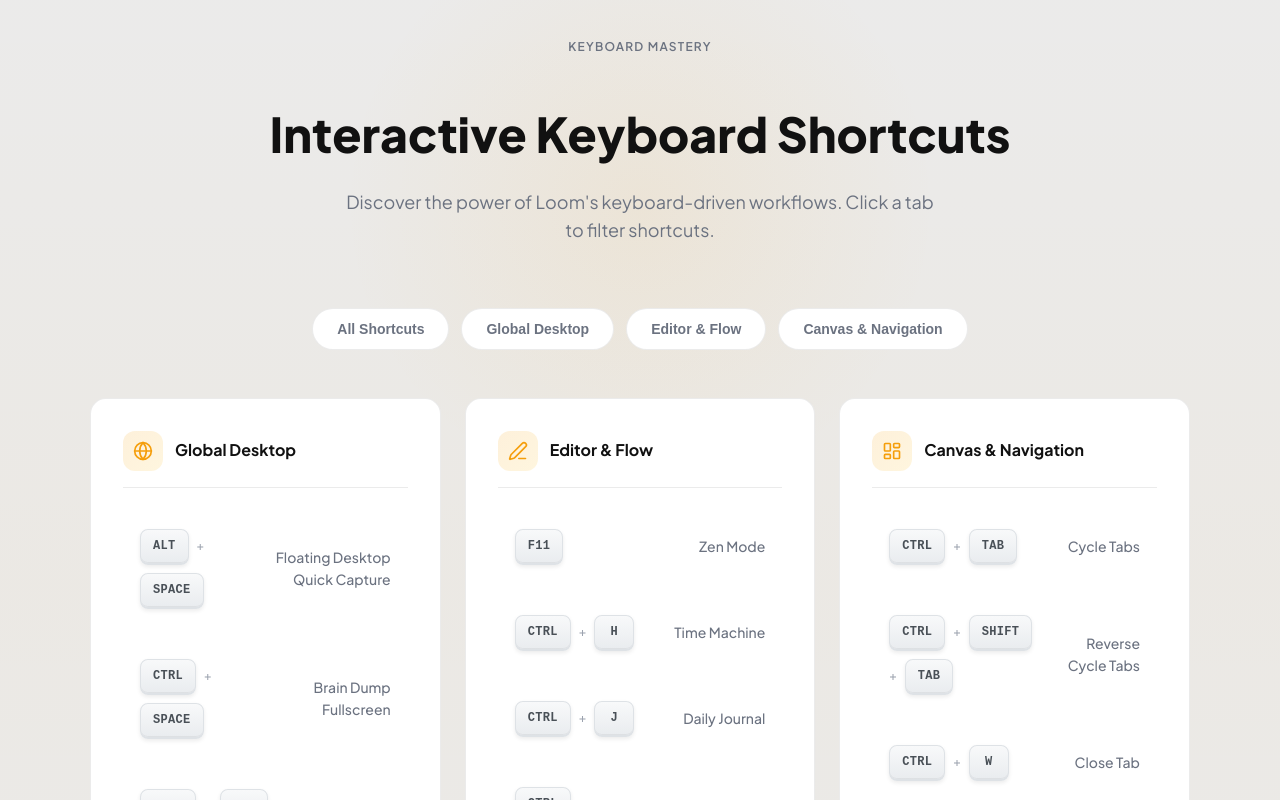
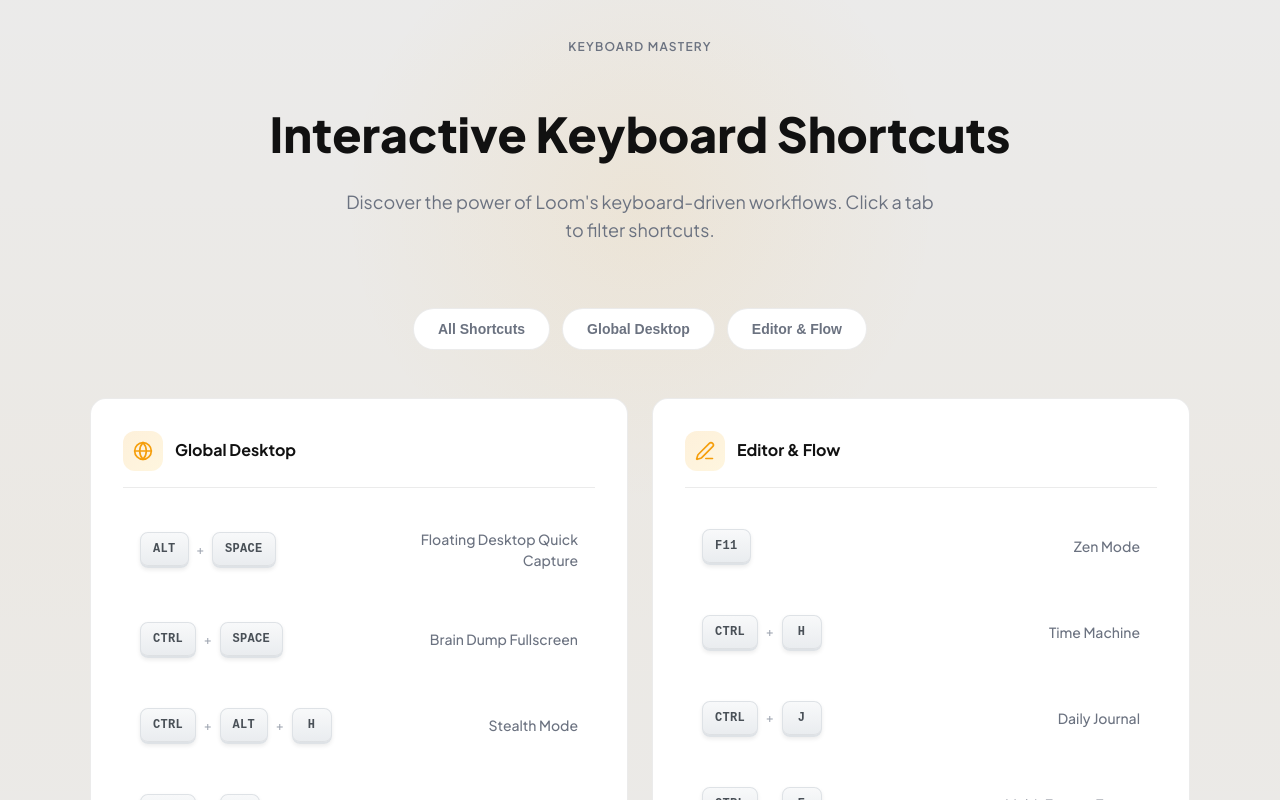
Before and after one commit to AlvinSyahril/Nexora-Studio, a Next.js app: page /apps/loom in a window 1280 px wide. Shown: the part 2938-3738 px from the top of the page. Built offline with nearby package versions, Linux system fonts and the light colour scheme.

Commit message:
fix: resolve mockup image loading fallback and clean non-existent shortcuts

```diff
--- a/src/components/AppDetailsClient.tsx
+++ b/src/components/AppDetailsClient.tsx
@@ -22,7 +22,7 @@
   const wrapperRef = useRef<HTMLDivElement>(null);
   const [isModalOpen, setIsModalOpen] = React.useState(false);
   const [gridColumns, setGridColumns] = React.useState("1fr");
-  const [activeTab, setActiveTab] = React.useState<'all' | 'global' | 'editor' | 'canvas'>('all');
+  const [activeTab, setActiveTab] = React.useState<'all' | 'global' | 'editor'>('all');
 
   useEffect(() => {
     const ctx = gsap.context(() => {
@@ -409,10 +409,6 @@
                       className={`${styles.keyboardTab} ${activeTab === 'editor' ? styles.keyboardTabActive : ''}`}
                       onClick={() => setActiveTab('editor')}
                     >Editor & Flow</button>
-                    <button
-                      className={`${styles.keyboardTab} ${activeTab === 'canvas' ? styles.keyboardTabActive : ''}`}
-                      onClick={() => setActiveTab('canvas')}
-                    >Canvas & Navigation</button>
                   </div>
 
                   <div className={`${styles.keyboardGrid}`}>
@@ -472,6 +468,15 @@
                                                 </div>
                                                 <span className={`${styles.shortcutDesc}`}>Command Palette</span>
                                               </div>
+
+                                              <div className={`${styles.shortcutItem}`}>
+                                                <div className={`${styles.shortcutKeys}`}>
+                                                  <span className={`${styles.shortcutKbd} ${styles.shortcutKbdModifier}`}>Ctrl</span>
+                                                  <span className={`${styles.shortcutPlus}`}>+</span>
+                                                  <span className={`${styles.shortcutKbd}`}>N</span>
+                                                </div>
+                                                <span className={`${styles.shortcutDesc}`}>New Document / Tab</span>
+                                              </div>
                                             </div>
                                           </div>
                                         ) : null}
@@ -527,66 +532,6 @@
                                                   <span className={`${styles.shortcutKbd}`}>B</span>
                                                 </div>
                                                 <span className={`${styles.shortcutDesc}`}>Auto-Tidy Bento Grid</span>
-                                              </div>
-                                            </div>
-                                          </div>
-                                        ) : null}
-
-                                        {activeTab === 'all' || activeTab === 'canvas' ? (
-                                          <div className={`${styles.keyboardCategory}`} style={{ animation: 'fadeIn 0.4s ease forwards', animationDelay: '0.1s' }}>
-                                            <div className={`${styles.keyboardCategoryTitle}`}>
-                                              <div className={`${styles.keyboardCategoryIcon}`}>
-                                                <LayoutDashboard size={20} />
-                                              </div>
-                                              <span>Canvas & Navigation</span>
-                                            </div>
-
-                                            <div className={`${styles.shortcutList}`}>
-                                              <div className={`${styles.shortcutItem}`}>
-                                                <div className={`${styles.shortcutKeys}`}>
-                                                  <span className={`${styles.shortcutKbd} ${styles.shortcutKbdModifier}`}>Ctrl</span>
-                                                  <span className={`${styles.shortcutPlus}`}>+</span>
-                                                  <span className={`${styles.shortcutKbd}`}>Tab</span>
-                                                </div>
-                                                <span className={`${styles.shortcutDesc}`}>Cycle Tabs</span>
-                                              </div>
-
-                                              <div className={`${styles.shortcutItem}`}>
-                                                <div className={`${styles.shortcutKeys}`}>
-                                                  <span className={`${styles.shortcutKbd} ${styles.shortcutKbdModifier}`}>Ctrl</span>
-                                                  <span className={`${styles.shortcutPlus}`}>+</span>
-                                                  <span className={`${styles.shortcutKbd} ${styles.shortcutKbdModifier}`}>Shift</span>
-                                                  <span className={`${styles.shortcutPlus}`}>+</span>
-                                                  <span className={`${styles.shortcutKbd}`}>Tab</span>
-                                                </div>
-                                                <span className={`${styles.shortcutDesc}`}>Reverse Cycle Tabs</span>
-                                              </div>
-
-                                              <div className={`${styles.shortcutItem}`}>
-                                                <div className={`${styles.shortcutKeys}`}>
-                                                  <span className={`${styles.shortcutKbd} ${styles.shortcutKbdModifier}`}>Ctrl</span>
-                                                  <span className={`${styles.shortcutPlus}`}>+</span>
-                                                  <span className={`${styles.shortcutKbd}`}>W</span>
-                                                </div>
-                                                <span className={`${styles.shortcutDesc}`}>Close Tab</span>
-                                              </div>
-
-                                              <div className={`${styles.shortcutItem}`}>
-                                                <div className={`${styles.shortcutKeys}`}>
-                                                  <span className={`${styles.shortcutKbd} ${styles.shortcutKbdModifier}`}>Ctrl</span>
-                                                  <span className={`${styles.shortcutPlus}`}>+</span>
-                                                  <span className={`${styles.shortcutKbd}`}>N</span>
-                                                </div>
-                                                <span className={`${styles.shortcutDesc}`}>New Tab</span>
-                                              </div>
-
-                                              <div className={`${styles.shortcutItem}`}>
-                                                <div className={`${styles.shortcutKeys}`}>
-                                                  <span className={`${styles.shortcutKbd} ${styles.shortcutKbdModifier}`}>Ctrl</span>
-                                                  <span className={`${styles.shortcutPlus}`}>+</span>
-                                                  <span className={`${styles.shortcutKbd}`}>P</span>
-                                                </div>
-                                                <span className={`${styles.shortcutDesc}`}>Go to Page</span>
                                               </div>
                                             </div>
                                           </div>
```
Also changed, not shown: src/components/DesktopMockupSwitcher.tsx (+75 -10 lines).
